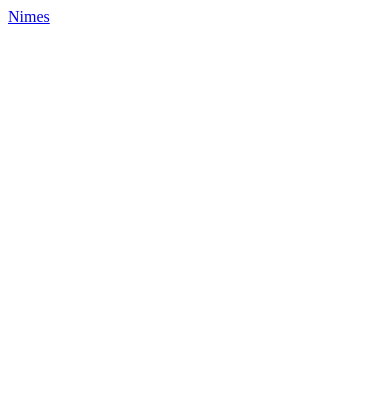
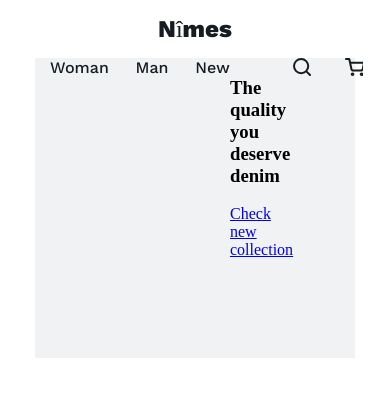
Before and after one commit to ar78ilnik/denim, a plain HTML site: page app/index.html in a window 390 px wide. Drawn offline with nearby package versions, Linux system fonts and the light colour scheme; files that its build step writes are made by us from their sources.

Commit message:
Collection mobile

```diff
--- a/app/index.html
+++ b/app/index.html
@@ -8,10 +8,40 @@
   <title>Denim</title>
 </head>
 
-<body>
-  <header class="header">
-    <a href="#" class="logo">Nimes</a>
-  </header>
+<body class="body">
+  <div class="container">
+    <header class="header">
+      <a href="#" class="logo">Nîmes</a>
+    </header>
+    <main class="main">
+      <section class="new-collection">
+        <nav class="navigation">
+          <ul class="navigation__list">
+            <li class="navigation__item"><a href="#" class="navigation__link">Woman</a></li>
+            <li class="navigation__item"><a href="#" class="navigation__link">Man</a></li>
+            <li class="navigation__item"><a href="#" class="navigation__link">New</a></li>
+          </ul>
+        </nav>
+        <section class="entry">
+          <h1 class="entry__slogan">The quality you deserve <span class="entry__brand">denim</span></h1>
+          <a href="#" class="entry__link">Check new collection</a>
+        </section>
+        <div class="new-collection__photo">
+          <img src="" alt="">
+        </div>
+        <section class="other">
+          <section class="buy">
+            <a href="#" class="buy__link">Card</a>
+            <a href="#" class="buy__link">Search</a>
+          </section>
+          <section class="social">
+            <a href="#" class="social__link">Facebook</a>
+            <a href="#" class="social__link">Instagram</a>
+          </section>
+        </section>
+      </section>
+    </main>
+  </div>
 </body>
 
 </html>
--- /dev/null
+++ b/app/less/ascaf.less
@@ -0,0 +1,4 @@
+ul {
+  margin: 0;
+  padding: 0;
+}
--- /dev/null
+++ b/app/less/body.less
@@ -0,0 +1,5 @@
+.body {
+  width: 100%;
+  margin: 0 auto;
+  background-color: #fff;
+}
--- /dev/null
+++ b/app/less/buy.less
@@ -0,0 +1,19 @@
+.buy {
+  display: flex;
+  justify-content: space-between;
+  width: 70px;
+
+  &__link {
+    display: block;
+    font-size: 0;
+    line-height: 0;
+    width: 18px;
+    height: 18px;
+    background-image: url(../img/vectors/search.svg);
+    background-repeat: no-repeat;
+  }
+
+  &__link:nth-child(2) {
+    background-image: url(../img/vectors/card.svg);
+  }
+}
--- /dev/null
+++ b/app/less/container.less
@@ -0,0 +1,16 @@
+.container {
+  width: 320px;
+  margin: 0 auto;
+}
+
+@media (min-width: 768px) {
+  .container {
+    width: 768px;
+  }
+}
+
+@media (min-width: 1366px) {
+  .container {
+    width: 1170px;
+  }
+}
--- /dev/null
+++ b/app/less/entry.less
@@ -0,0 +1,3 @@
+.entry {
+  order: 0;
+}
--- /dev/null
+++ b/app/less/fonts.less
@@ -0,0 +1,13 @@
+@font-face {
+  font-family: "Work Sans";
+  src: url("../fonts/Worksansextrabold.woff2") format("woff2");
+  font-style: normal;
+  font-weight: 800;
+}
+
+@font-face {
+  font-family: "Work Sans Medium";
+  src: url("../fonts/Worksansmedium.woff2") format("woff2");
+  font-style: normal;
+  font-weight: 500;
+}
--- /dev/null
+++ b/app/less/header.less
@@ -0,0 +1,6 @@
+.header {
+  height: 58px;
+  display: flex;
+  justify-content: center;
+  align-items: center;
+}
--- /dev/null
+++ b/app/less/logo.less
@@ -0,0 +1,6 @@
+.logo {
+  font-family: "Work Sans";
+  font-size: 24px;
+  text-decoration: none;
+  color: #151c22;
+}
--- /dev/null
+++ b/app/less/main.less
@@ -0,0 +1,4 @@
+.main {
+  width: 100%;
+  background-color: #f1f2f4;
+}
--- /dev/null
+++ b/app/less/navigation.less
@@ -0,0 +1,22 @@
+.navigation {
+  margin-left: 15px;
+  order: 0;
+
+  &__list {
+    width: 180px;
+    display: flex;
+    justify-content: space-between;
+  }
+
+  &__item {
+    list-style-type: none;
+  }
+
+  &__link {
+    font-family: "Work Sans Medium";
+    font-size: 16px;
+    font-weight: 500;
+    color: #151c22;
+    text-decoration: none;
+  }
+}
--- /dev/null
+++ b/app/less/new-collection.less
@@ -0,0 +1,9 @@
+.new-collection {
+  width: 100%;
+  display: flex;
+
+  &__photo {
+    width: 240px;
+    height: 300px;
+  }
+}
--- /dev/null
+++ b/app/less/other.less
@@ -0,0 +1,3 @@
+.other {
+  order: 2;
+}
--- /dev/null
+++ b/app/less/social.less
@@ -0,0 +1,3 @@
+.social {
+  display: none;
+}
--- a/app/less/style.less
+++ b/app/less/style.less
@@ -0,0 +1,13 @@
+@import url(fonts.less);
+@import url(ascaf.less);
+@import url(body.less);
+@import url(container.less);
+@import url(header.less);
+@import url(logo.less);
+@import url(main.less);
+@import url(new-collection.less);
+@import url(entry.less);
+@import url(navigation.less);
+@import url(buy.less);
+@import url(social.less);
+@import url(other.less);
```
Also changed, not shown: app/fonts/Worksansextrabold.woff2 (added), app/fonts/Worksansmedium.woff2 (added), app/img/vectors/card.svg (added), app/img/vectors/search.svg (added).
